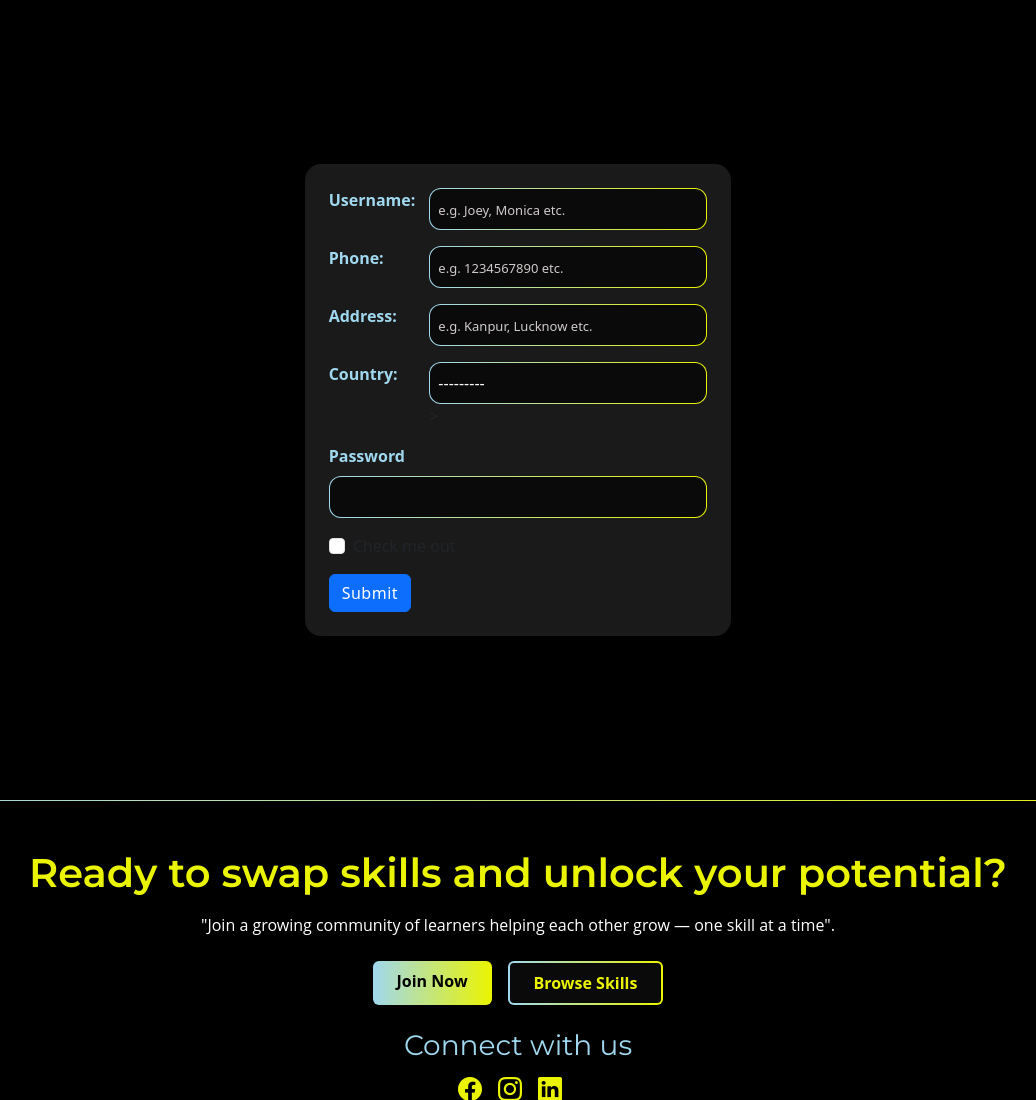
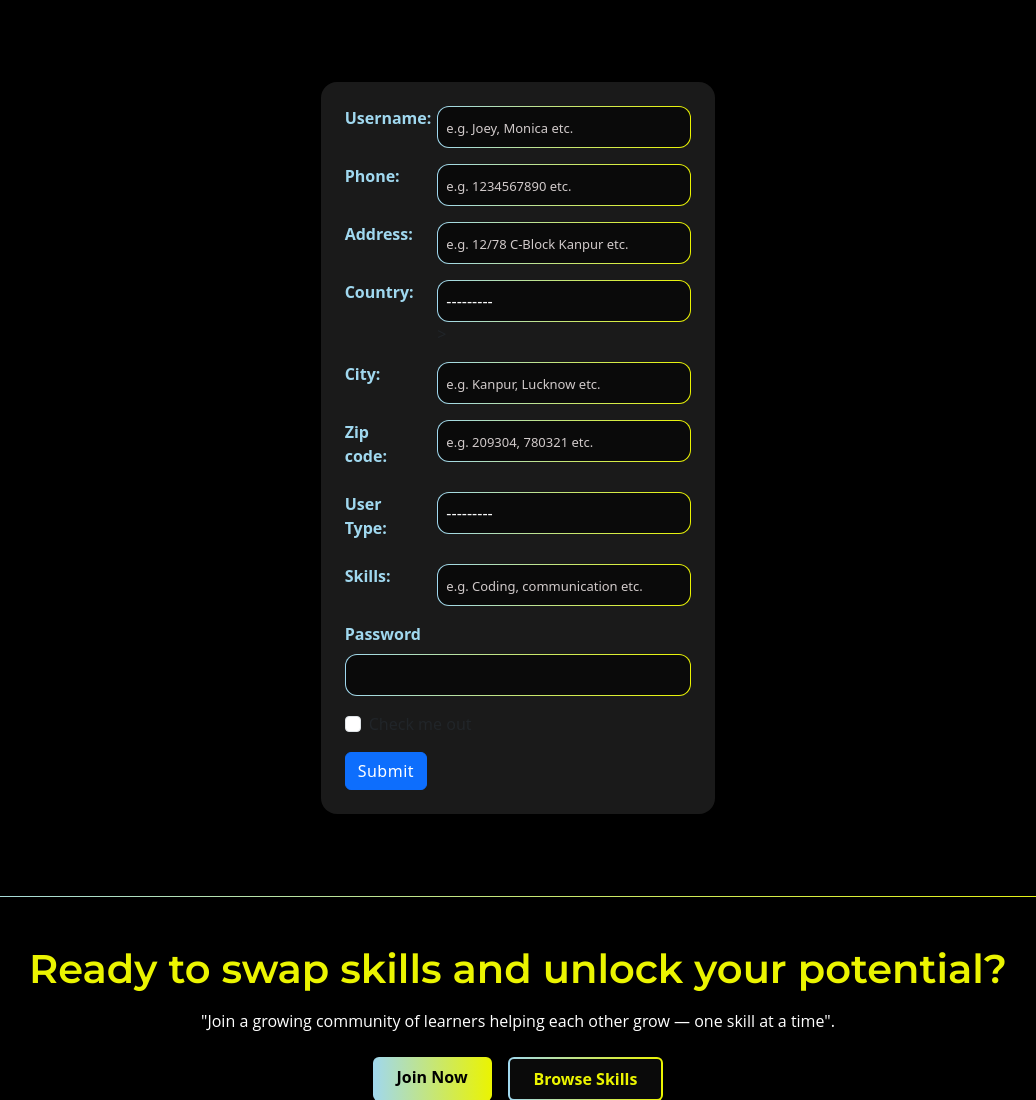
Before and after one commit to Isoo-Pal/TalentBridge, a Django app: page /users/register/ in a window 1280 px wide. Shown: the part 60-1160 px from the top of the page, without its empty margins (122-1158 px from the left). Run offline with Django 4.2, Linux system fonts and the light colour scheme.

Commit message:
Form correction

```diff
--- a/TalentBridge/users/forms.py
+++ b/TalentBridge/users/forms.py
@@ -1,9 +1,15 @@
 from django import forms
 from django.contrib.auth.models import User
 from .models import UserProfile
-from django_countries.widgets import CountrySelectWidget
+# from django_countries.widgets import CountrySelectWidget
+from django.contrib.auth.forms import UserCreationForm
 
-class UserForm(forms.ModelForm):
+class UserRegisterForm(UserCreationForm):
+    class Meta:
+        model = User
+        fields = ['username', 'password1', 'password2', 'email']
+
+class UserProfileForm(forms.ModelForm):
     class Meta:
         model = UserProfile
-        fields = "__all__"
+        exclude = ['user']
--- a/TalentBridge/users/models.py
+++ b/TalentBridge/users/models.py
@@ -4,14 +4,14 @@ from django_countries.fields import CountryField
 
 # Create your models here.
 class UserProfile(models.Model):
-    user = models.OneToOneField(User, on_delete=models.CASCADE)
-    phone = models.CharField(max_length=15)
-    address = models.TextField()
-    country = CountryField()
-    state = models.CharField(max_length=100, blank=True)
-    city = models.CharField(max_length=100)
-    zip = models.IntegerField()
-    userType = models.CharField(max_length=100)
+    user = models.OneToOneField(User, on_delete=models.CASCADE, blank=False)
+    phone = models.CharField(max_length=15, blank=False)
+    address = models.TextField(blank=False)
+    country = CountryField(blank=False)
+    # state = models.CharField(max_length=100, blank=True)
+    city = models.CharField(max_length=100, blank=False)
+    zip = models.IntegerField(blank=False)
+    userType = models.CharField(max_length=100, blank=False)
     skills = models.CharField(max_length=100)
 
     def __str__(self):
--- a/TalentBridge/users/templates/users/registration.html
+++ b/TalentBridge/users/templates/users/registration.html
@@ -2,13 +2,13 @@
 
 {% block content %}
 
-<div class="min-vh-100 d-flex align-items-center justify-content-center" >
+<div class="min-vh-100 d-flex align-items-center justify-content-center m-5" >
     <div class="col-md-5 col-lg-4 p-4 rounded-4 shadow-lg featuredSectioncard1" style="background-color:#1a1a1a" >
         <form>
             <div class="mb-3 row">
-                <label for="user" class="form-label regFormInput fw-semibold col-sm-3">Username:</label>
+                <label for="username" class="form-label regFormInput fw-semibold col-sm-3" required>Username:</label>
                 <div class="col-sm-9">
-                    <input type="text" class="form-control gradient-input text-light" id="user" placeholder="e.g. Joey, Monica etc." >
+                    <input type="text" class="form-control gradient-input text-light" id="username" name="username" placeholder="e.g. Joey, Monica etc." >
                 </div>
             </div>
             <div class="mb-3 row">
@@ -20,17 +20,44 @@
             <div class="mb-3 row">
                 <label for="address" class="form-label regFormInput fw-semibold col-sm-3">Address:</label>
                 <div class="col-sm-9">
-                    <input type="text" class="form-control gradient-input text-light" id="address" placeholder="e.g. Kanpur, Lucknow etc." >
+                    <input type="text" class="form-control gradient-input text-light" id="address" placeholder="e.g. 12/78 C-Block Kanpur etc." >
                 </div>
             </div>
             <div class="mb-3 row">
                 <label for="country" class="form-label regFormInput fw-semibold col-sm-3">Country:</label>
                 <div class="col-sm-9">
                     <select name="country" id="country" class="form-control gradient-input text-light">
-                        <option value={{ form.country }}></option>
+                        {% comment %} <option value="" disabled selected hidden>---Select Country---</option> {% endcomment %}
+                        <option value={{ profile_form.country }}></option>
                     </select>
-
-                    {% comment %} <input type="text" class="form-control gradient-input text-light" id="country" placeholder="e.g. Joey, Monica etc." > {% endcomment %}
+                </div>
+            </div>
+            <div class="mb-3 row">
+                <label for="city" class="form-label regFormInput fw-semibold col-sm-3">City:</label>
+                <div class="col-sm-9">
+                    <input type="text" class="form-control gradient-input text-light" id="city" placeholder="e.g. Kanpur, Lucknow etc." >
+                </div>
+            </div>
+            <div class="mb-3 row">
+                <label for="zip" class="form-label regFormInput fw-semibold col-sm-3">Zip code:</label>
+                <div class="col-sm-9">
+                    <input type="text" class="form-control gradient-input text-light" id="zip" placeholder="e.g. 209304, 780321 etc." >
+                </div>
+            </div>
+            <div class="mb-3 row">
+                <label for="userType" class="form-label regFormInput fw-semibold col-sm-3">User Type:</label>
+                <div class="col-sm-9">
+                    <select name="userType" id="userType" class="form-control gradient-input text-light">
+                        <option value="" disabled selected hidden>---------</option>
+                        <option value="student">Student</option>
+                        <option value="teacher">Faculty</option>
+                    </select>
+                </div>
+            </div>
+            <div class="mb-3 row">
+                <label for="skills" class="form-label regFormInput fw-semibold col-sm-3">Skills:</label>
+                <div class="col-sm-9">
+                    <input type="text" class="form-control gradient-input text-light" id="skills" placeholder="e.g. Coding, communication etc." >
                 </div>
             </div>
             <div class="mb-3 ">
--- a/TalentBridge/users/views.py
+++ b/TalentBridge/users/views.py
@@ -3,5 +3,6 @@ from .forms import *
 
 # Create your views here.
 def registration(request):
-    form = UserForm()
-    return render(request, "users/registration.html", {'form' : form})
+    user_form = UserRegisterForm()
+    profile_form = UserProfileForm()
+    return render(request, "users/registration.html", {'profile_form' : profile_form, 'user_form': user_form})
```
